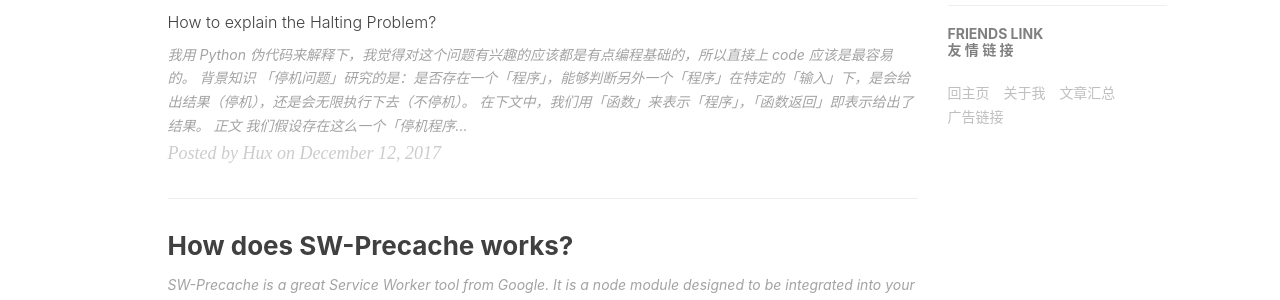
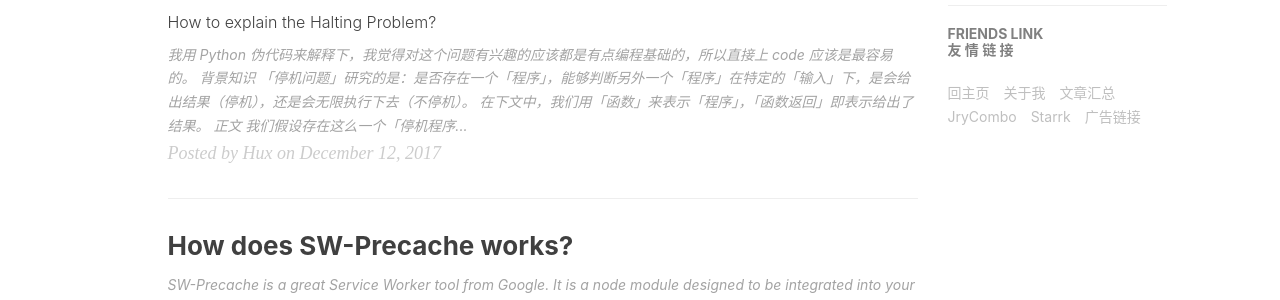
Before and after one commit to Hacker-Zeng/Hacker-Zeng.github.io, a Jekyll site: the page built from index.html, in a window 1280 px wide. Shown: the part 975-1275 px from the top of the page. Built offline with Jekyll 4.4.1, drawn with Linux system fonts in a browser that asks for light colours; nearby versions of some CDN libraries; the list of posts is cut into pages by our own code; comment, search, counter and statistics services are not loaded.

Commit message:
Update _config.yml

```diff
--- a/_config.yml
+++ b/_config.yml
@@ -105,15 +105,22 @@ page-mathjax: false
 friends: [
     {
         title: "回主页" ,
-        href:  "https://hacker-zeng.github.io/Hacker-Zeng.github.io/"
+        href:  "https://zengli.space"
     },{
         title: "关于我",
-        href: "https://hacker-zeng.github.io/Hacker-Zeng.github.io/about/"
+        href: "https://zengli.space/about/"
     },{
         title: "文章汇总",
-        href: "https://hacker-zeng.github.io/Hacker-Zeng.github.io/archive/"
+        href: "https://zengli.space/archive/"
+    },{
+        title: "JryCombo",
+        href: "https://jrycombo.space"
+    },{
+        title: "Starrk",
+        href: "https://www.starrk.me"
     },{
         title: "广告链接",
         href: ""
     }
+
 ]
```
